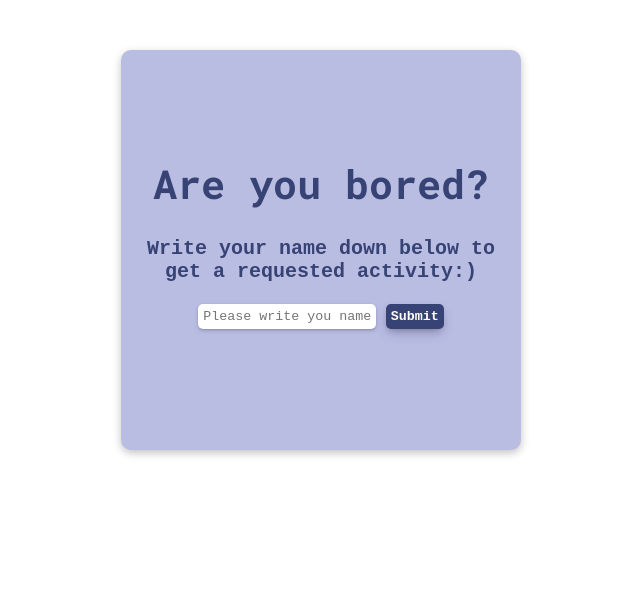
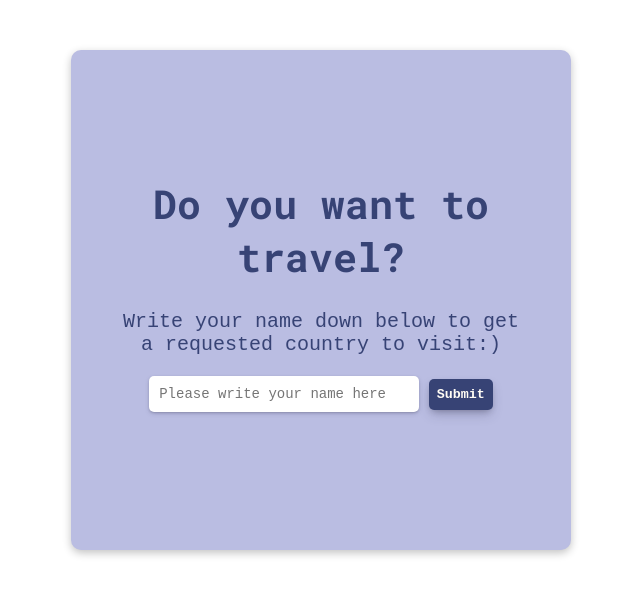
Before and after one commit to LeIndigo004/Laboration-1, a website built with Vite: page src/index.html in a window 1280 px wide. Shown: the whole page, without its empty margins (319-959 px from the left). Built offline with nearby package versions, Linux system fonts and the light colour scheme.

Commit message:
Edit and style form

```diff
--- a/src/css/style.css
+++ b/src/css/style.css
@@ -2,10 +2,10 @@
 
 #wrapper {
   margin: auto;
-  max-width: 400px;
+  max-width: 500px;
   text-align: center;
   background-color: #BABDE2;
-  height: 400px;
+  height: 500px;
   margin-top: 50px;
   border-radius: 10px;
   box-shadow: rgba(0, 0, 0, 0.24) 0px 3px 8px;
@@ -14,7 +14,7 @@
 }
 
 form {
-  padding: 20px;
+  padding: 40px;
   padding-top: 20%;
 }
 
@@ -25,15 +25,17 @@ h1 {
 h3 {
   font-family: monospace;
   font-size: 20px;
+  font-weight: lighter;
 }
 
 input {
-  padding: 5px;
+  padding: 10px;
+  font-size: 14px;
   border: none;
   border-radius: 5px;
   box-shadow: rgba(50, 50, 93, 0.25) 0px 2px 5px -1px, rgba(0, 0, 0, 0.3) 0px 1px 3px -1px;
   font-family: monospace;
-  max-width: 400px;
+  width: 250px;
 }
 
 input:active, input:focus {
@@ -41,7 +43,7 @@ input:active, input:focus {
 }
 
 button {
-  padding: 5px;
+  padding: 8px;
   border: none;
   border-radius: 5px;
   color: #FFFCF5;
--- a/src/index.html
+++ b/src/index.html
@@ -10,9 +10,9 @@
 <body>
   <div id="wrapper">
     <form>
-      <h1>Are you bored?</h1>
-      <h3>Write your name down below to get a requested activity:)</h3>
-      <input type="text" name="name" id="givenName" placeholder="Please write you name here" required>
+      <h1>Do you want to travel?</h1>
+      <h3>Write your name down below to get a requested country to visit:)</h3>
+      <input type="text" name="name" id="givenName" placeholder="Please write your name here" required>
       <button type="button">Submit</button>
     </form>
   </div>
```
